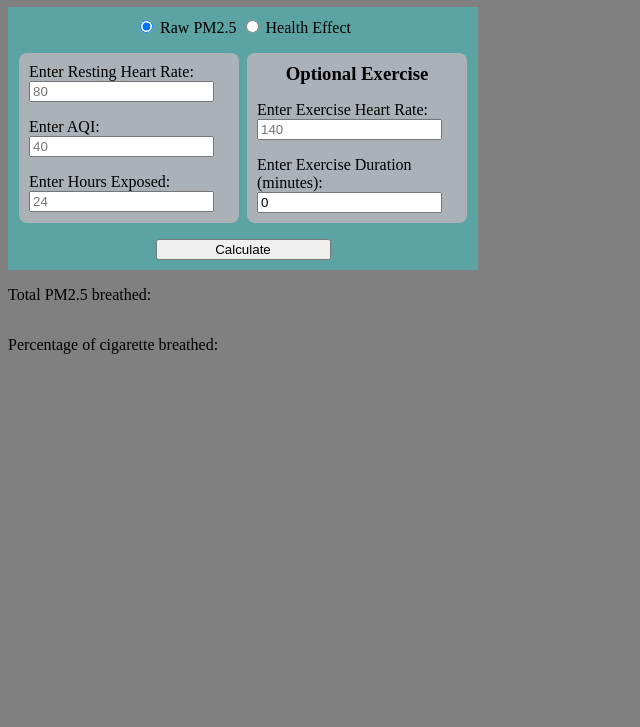
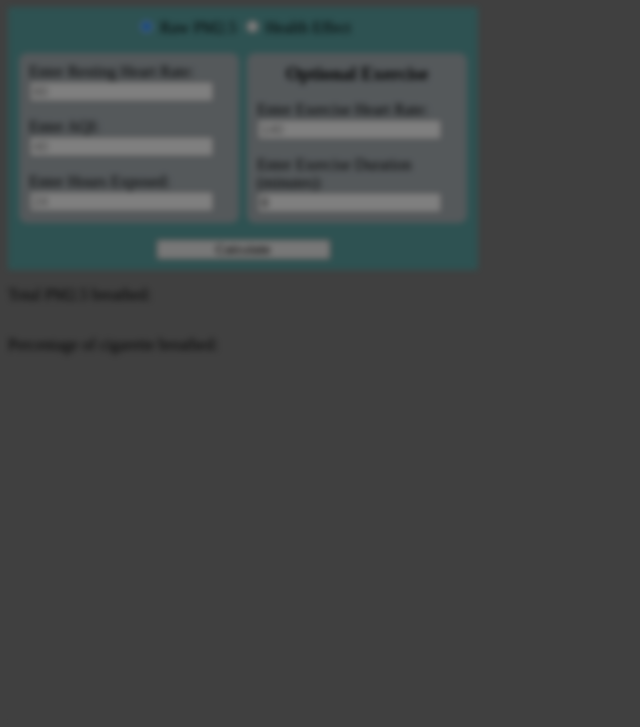
Before and after one commit to gregoryls/exercise-air-quality, a website built with webpack: page src/index.html in a window 1280 px wide. Shown: the part 73-800 px from the top of the page, without its empty margins (0-640 px from the left). Built offline with nearby package versions, Linux system fonts and the light colour scheme.

Commit message:
css for overlay blur behind modal

```diff
--- a/src/style.css
+++ b/src/style.css
@@ -49,3 +49,14 @@ body {
 .hidden {
   /* display: none; */
 }
+
+.overlay {
+  position: fixed;
+  top: 0;
+  bottom: 0;
+  right: 0;
+  left: 0;
+  /* width: 100%; */
+  background-color: rgba(0, 0, 0, 0.5);
+  backdrop-filter: blur(3px);
+}
```
Also changed, not shown: dist/index.bundle.js.
